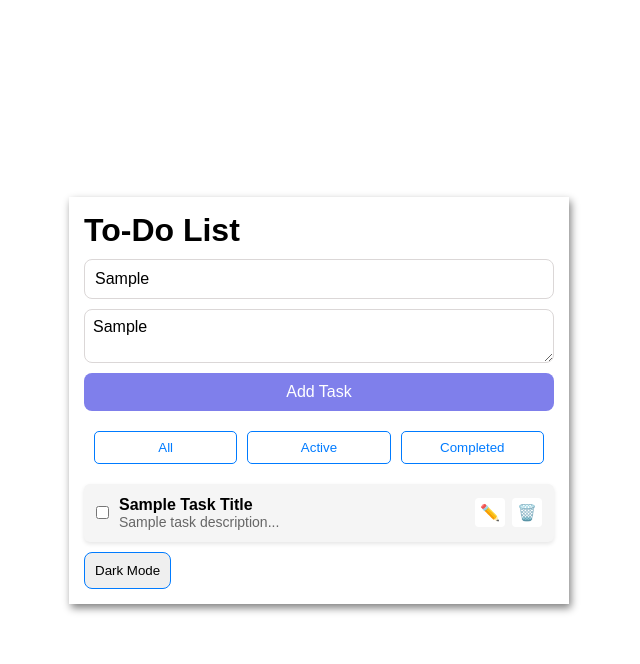
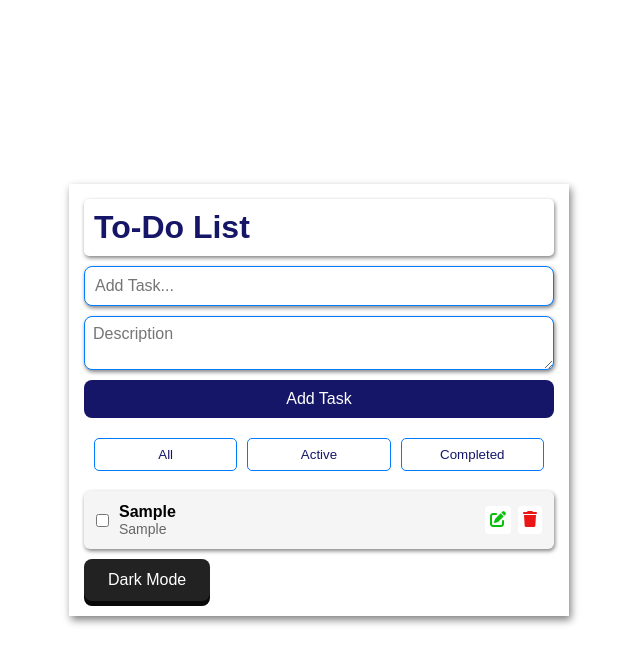
Before and after one commit to adill8/To-do, a plain HTML site: page index.html in a window 1280 px wide. Both pictures are taken after typing "Sample", "Sample" into the empty fields and a click on the button "Add Task". Shown: the whole page, without its empty margins (321-961 px from the left). Drawn offline with Linux system fonts and the light colour scheme.

Commit message:
Updated task

```diff
--- a/index.html
+++ b/index.html
@@ -3,6 +3,7 @@
   <head>
     <meta charset="UTF-8" />
     <meta name="viewport" content="width=device-width, initial-scale=1.0" />
+    <link rel="stylesheet" href="https://cdnjs.cloudflare.com/ajax/libs/font-awesome/6.7.2/css/all.min.css" integrity="sha512-Evv84Mr4kqVGRNSgIGL/F/aIDqQb7xQ2vcrdIwxfjThSH8CSR7PBEakCr51Ck+w+/U6swU2Im1vVX0SVk9ABhg==" crossorigin="anonymous" referrerpolicy="no-referrer" />
     <link rel="stylesheet" href="style.css" />
     <title>To-Do List</title>
   </head>
@@ -14,7 +15,7 @@
       <div class="inputs">
         <input type="text" class="title-text" id="title" placeholder="Add Task..." />
         <textarea name="text" class="description-text" id="desc" placeholder="Description"></textarea>
-        <button id="add-btn">Add Task</button>
+        <button id="add-btn" onclick="addTask()">Add Task</button>
       </div>
 
       <!-- Filter Section -->
@@ -26,24 +27,13 @@
 
       <!-- Task List Section -->
       <div id="taskList">
-        <div class="task">
-          <div class="task-content">
-            <input type="checkbox" />
-            <div class="text">
-              <h3>Sample Task Title</h3>
-              <p>Sample task description...</p>
-            </div>
-          </div>
-          <div class="task-actions">
-            <button class="edit">✏️</button>
-            <button class="delete">🗑️</button>
-          </div>
-        </div>
+
       </div>
 
       <!-- Toggle Section -->
 
       <button class="toggle-btn" id="Toggle-btn">Dark Mode</button>
     </div>
+    <script src="index.js"></script>
   </body>
 </html>
--- a/index.js
+++ b/index.js
@@ -0,0 +1,76 @@
+const titleInput = document.getElementById("title");
+const descInput = document.getElementById("desc");
+const taskList = document.getElementById("taskList");
+const btnAdd = document.getElementById("add-btn");
+
+let editMode = false;
+let update = null;
+function addTask() {
+  const title = titleInput.value.trim();
+  const desc = descInput.value.trim();
+
+  if (!title || !desc) {
+    alert("Title is required");
+    return;
+  }
+
+  //   Task List
+  if (editMode && update) {
+    update.querySelector("h3").textContent = title;
+  update.querySelector("p").textContent = desc;
+
+    btnAdd.textContent = "Add Task";
+    editMode = false;
+    update = null;
+  } else {
+    const task = document.createElement("div");
+    task.className = "task";
+    task.innerHTML = `
+    <div class="task-content">
+      <input type="checkbox" />
+      <div class="text">
+        <h3>${title}</h3>
+        <p>${desc}</p>
+      </div>
+    </div>
+    <div class="task-actions">
+      <button class="edit-btn">
+        <i class="fa-solid fa-pen-to-square"></i>
+      </button>
+      <button class="del-btn">
+        <i class="fa-solid fa-trash"></i>
+      </button>
+    </div>
+  `;
+
+    taskList.appendChild(task);
+  }
+  // Clear input fields
+  titleInput.value = "";
+  descInput.value = "";
+}
+
+
+taskList.addEventListener("click", function (e) {
+
+// Edit Task
+  if (e.target.closest(".edit-btn")) {
+    const editTask = e.target.closest(".task");
+
+    const title = editTask.querySelector("h3").innerText;
+    const desc = editTask.querySelector("p").innerText;
+
+    titleInput.value = title;
+    descInput.value = desc;
+    btnAdd.textContent = "Update Task";
+
+    editMode= true;
+    update = editTask;
+  }
+
+  // Task Remove
+  if(e.target.closest(".del-btn")){
+    const delTask = e.target.closest(".task");
+  delTask.remove();
+  }
+});
--- a/style.css
+++ b/style.css
@@ -25,6 +25,11 @@ body{
 
 .title-name{
   margin-bottom: 10px;
+  padding: 10px;
+  color: rgb(22, 22, 104);
+  border-radius: 5px;
+  box-shadow: 1px 2px 4px gray;
+
 }
 
 .inputs{
@@ -32,25 +37,28 @@ body{
   flex-direction: column;
   margin-bottom: 10px;
   gap: 10px;
+
 }
 
 .title-text{
   padding: 10px;
-  border: 1px solid #dbd7d7;
+  border: 1px solid #007bff;
   border-radius: 8px;
   font-size: 16px;
+  box-shadow: 1px 2px 4px gray;
 }
 
 .description-text{
   padding: 8px;
-  border: 1px solid #dbd7d7;
+  border: 1px solid #007bff;
   border-radius: 8px;
   font-size: 16px;
+  box-shadow: 1px 2px 4px gray;
 }
 
 .inputs button{
   padding: 10px;
-  background-color: rgb(127, 127, 235);
+  background-color: rgb(22, 22, 104);
   color: white;
  border: none;
   border-radius: 8px;
@@ -61,6 +69,7 @@ body{
 
 .inputs button:hover{
   background-color: #5558e4;
+  box-shadow: 0 5px 0 #5558e4;
 }
 
 .filters {
@@ -77,7 +86,7 @@ body{
   padding: 8px 10px;
   border: 1px solid #007bff;
   background-color: white;
-  color: #007bff;
+  color: rgb(22, 22, 104);
   cursor: pointer;
   border-radius: 5px;
 }
@@ -85,6 +94,7 @@ body{
 .filters button:hover{
   background-color: #5558e4;
   color: white;
+  box-shadow: 0 5px 0 #5558e4;
 }
 
 .task {
@@ -96,6 +106,7 @@ body{
   background-color: #f5f5f5;
   border-radius: 6px;
   box-shadow: 0 2px 4px rgba(0, 0, 0, 0.1);
+  box-shadow: 1px 2px 4px gray;
 }
 
  .task-content {
@@ -130,19 +141,27 @@ body{
   transition: background 0.3s ease;
 }
 
- .task-actions button:hover {
-  background-color: #eee;
+.edit-btn{
+  color: rgb(8, 192, 8);
+}
+.del-btn{
+  color: rgb(235, 23, 23);
 }
 
 .toggle-btn{
-  padding: 10px;
-  border: 1px solid #007bff;
+  background-color: #222;
+  padding: 12px 24px;
+  border: none;
   border-radius: 8px;
+  color: white;
+  font-size: 16px;
+  cursor: pointer;
+  box-shadow: 0 5px 0 #080808;
+  transition: all 1s ease-out;
 }
 
-.toggle-btn:hover{
-  background-color: #5558e4;
-  color: white;
-  cursor: pointer;
+ .toggle-btn:active{
+  transform: translateY(3px);
+  box-shadow: 0 2px 0 #080808;
 
 }
```
